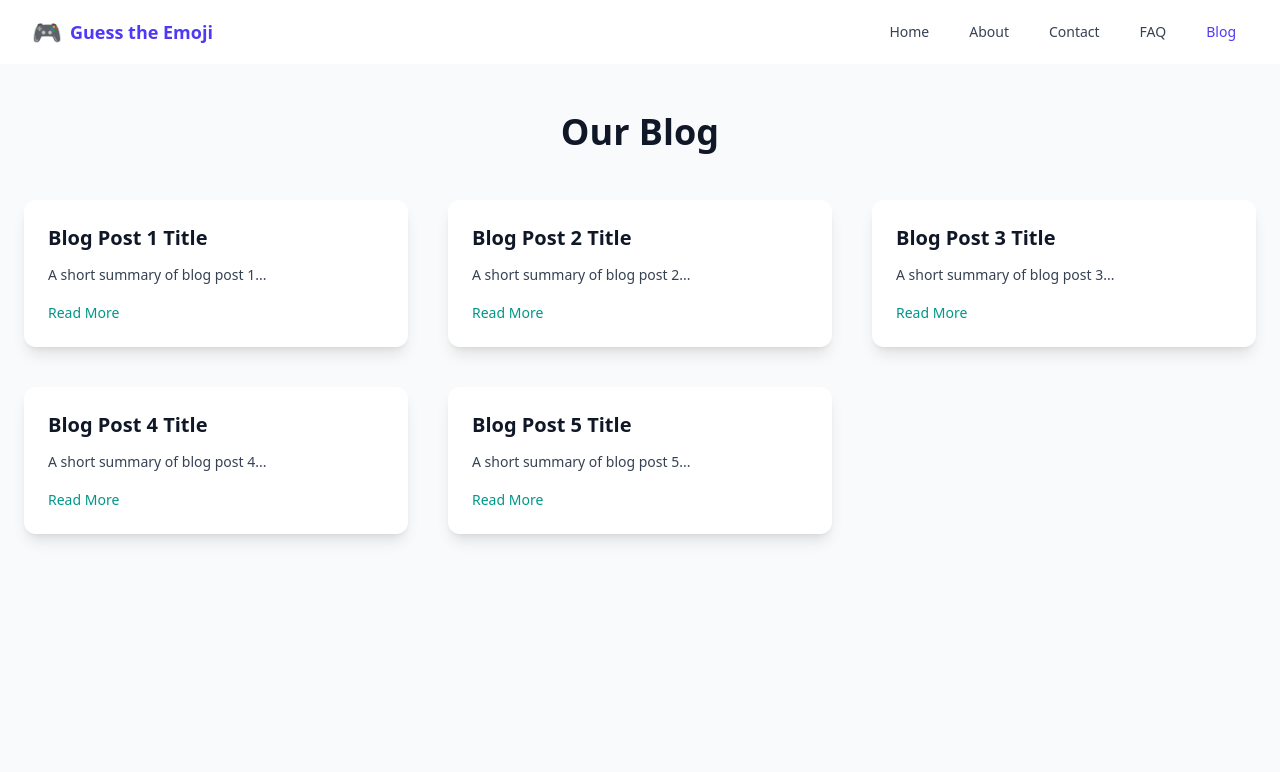
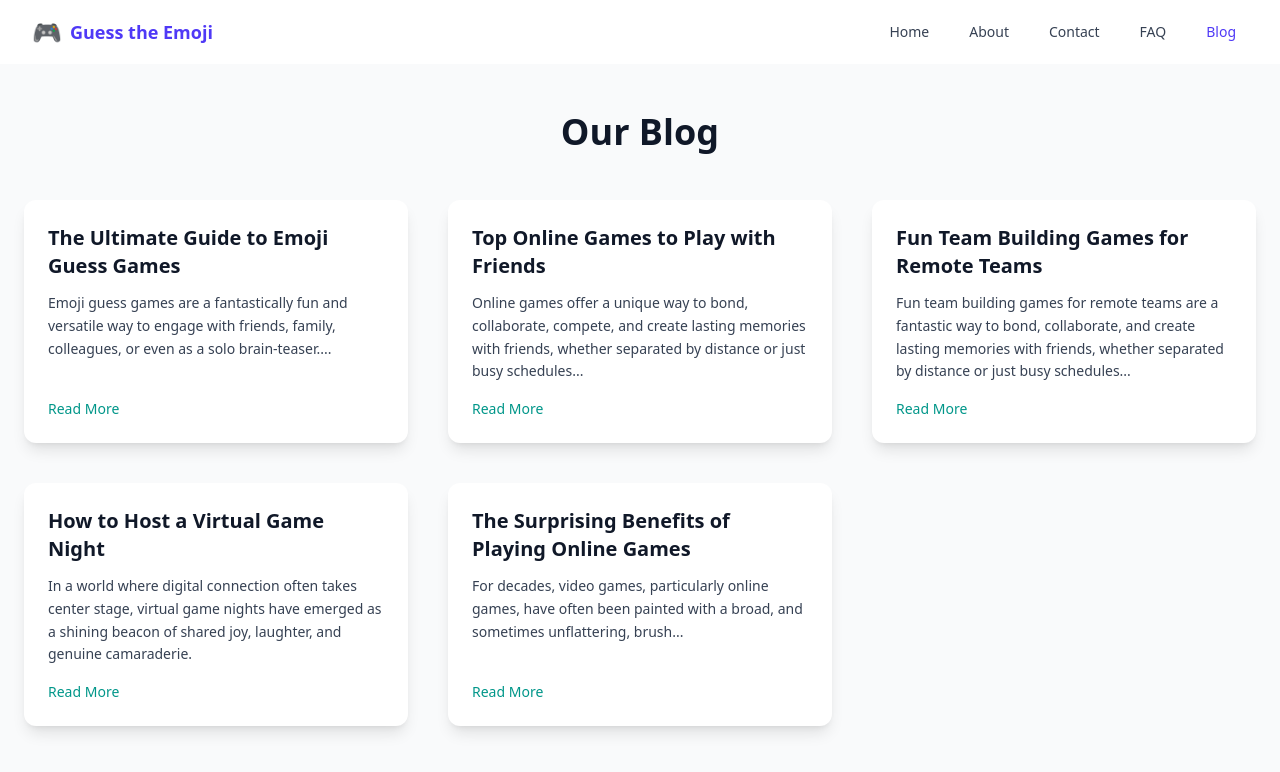
Before and after one commit to ajejey/emoji-guess-game, a React (Vite) app in the folder frontend/: page /blog in a window 1280 px wide. Shown: the top 772 px of the page. Built offline with nearby package versions, Linux system fonts and the light colour scheme; no server answers.

Commit message:
update titles

```diff
--- a/frontend/src/pages/BlogPage.jsx
+++ b/frontend/src/pages/BlogPage.jsx
@@ -5,11 +5,11 @@ import SEO from '../components/SEO';
 
 const BlogPage = () => {
   const posts = [
-    { id: 1, title: 'Blog Post 1 Title', excerpt: 'A short summary of blog post 1...' },
-    { id: 2, title: 'Blog Post 2 Title', excerpt: 'A short summary of blog post 2...' },
-    { id: 3, title: 'Blog Post 3 Title', excerpt: 'A short summary of blog post 3...' },
-    { id: 4, title: 'Blog Post 4 Title', excerpt: 'A short summary of blog post 4...' },
-    { id: 5, title: 'Blog Post 5 Title', excerpt: 'A short summary of blog post 5...' },
+    { id: 1, title: 'The Ultimate Guide to Emoji Guess Games', excerpt: 'Emoji guess games are a fantastically fun and versatile way to engage with friends, family, colleagues, or even as a solo brain-teaser....' },
+    { id: 2, title: 'Top Online Games to Play with Friends', excerpt: 'Online games offer a unique way to bond, collaborate, compete, and create lasting memories with friends, whether separated by distance or just busy schedules...' },
+    { id: 3, title: 'Fun Team Building Games for Remote Teams', excerpt: 'Fun team building games for remote teams are a fantastic way to bond, collaborate, and create lasting memories with friends, whether separated by distance or just busy schedules...' },
+    { id: 4, title: 'How to Host a Virtual Game Night', excerpt: 'In a world where digital connection often takes center stage, virtual game nights have emerged as a shining beacon of shared joy, laughter, and genuine camaraderie.' },
+    { id: 5, title: 'The Surprising Benefits of Playing Online Games', excerpt: 'For decades, video games, particularly online games, have often been painted with a broad, and sometimes unflattering, brush...' },
   ];
 
   return (
@@ -20,7 +20,7 @@ const BlogPage = () => {
       />
       <div className="container mx-auto py-12 px-6 bg-gray-50 min-h-screen">
         <h1 className="text-4xl font-bold text-gray-900 mb-12 text-center">Our Blog</h1>
-        <div className="grid grid-cols-1 md:grid-cols-2 lg:grid-cols-3 gap-10">
+        <div className="grid grid-cols-1 md:grid-cols-2 lg:grid-cols-3 gap-10 mt-6">
         {posts.map(post => (
           <BlogPostCard
             key={post.id}
```
